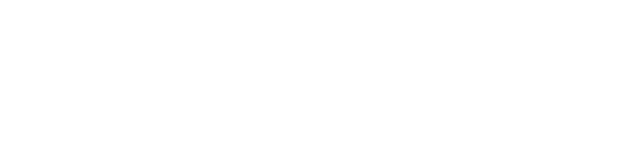
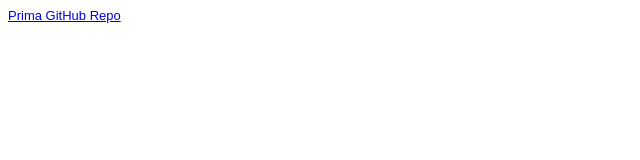
Before and after one commit to qlulezz/Prima-WiSe-2022-23, a plain HTML site: page steckbrief.htm in a window 1280 px wide. Shown: the whole page, without its empty margins (0-640 px from the left). Drawn offline with Linux system fonts and the light colour scheme.

Commit message:
Add Repo Link

```diff
--- a/steckbrief.htm
+++ b/steckbrief.htm
@@ -12,6 +12,6 @@ body {
 </style>
 </head>
 <body>
-	<!-- Hier die Links zu den gelösten Aufgaben einstellen, aktuelle oben, alte stehen lassen! Format: Aufgabenbezeichnung, Datum -->
+	<a href="https://github.com/qlulezz/Prima-WiSe-2022-23">Prima GitHub Repo</a>
 </body>
 </html>
```
